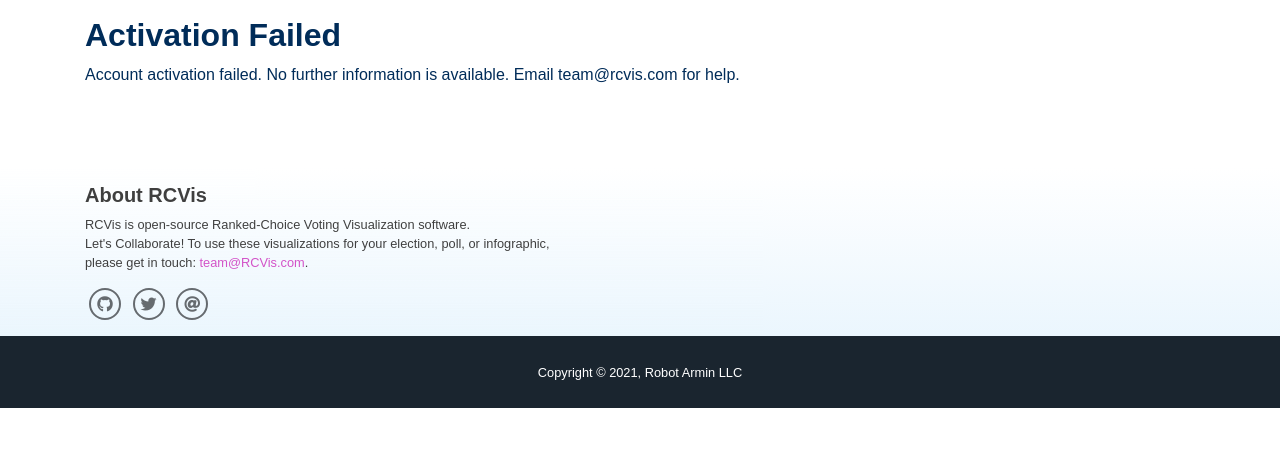
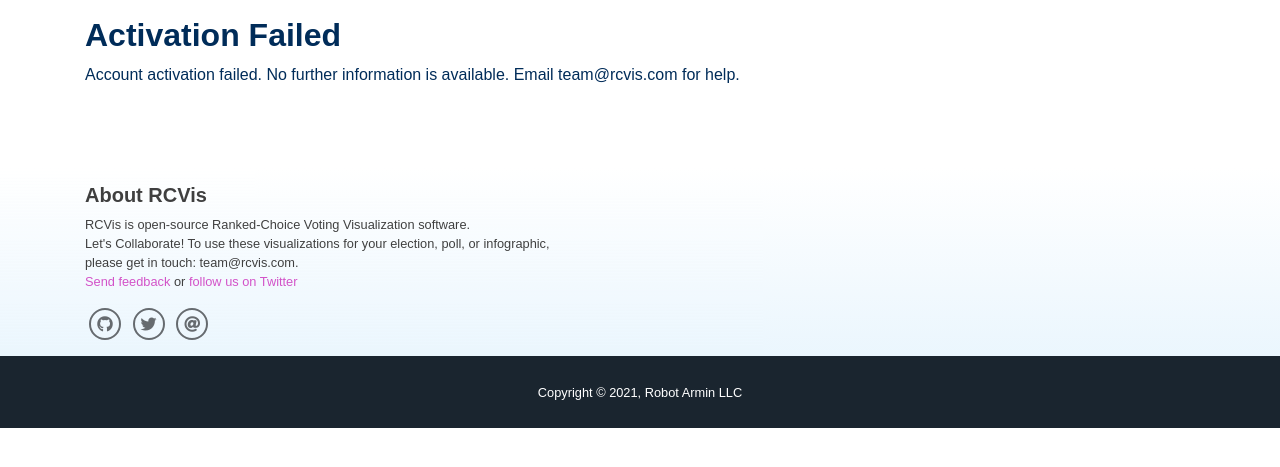
Before and after one commit to artoonie/rcvis, a Django app: template templates/django_registration/activation_failed.html in a window 1280 px wide. Shown: the part 58-525 px from the top of the page. Run offline with Django 3.2, Linux system fonts and the light colour scheme; the template is opened without the code that fills it, so the values that code supplies are empty; some libraries are stand-ins or nearby versions.

Commit message:
Add feedback and update favicons

```diff
--- a/templates/visualizer/base.html
+++ b/templates/visualizer/base.html
@@ -34,12 +34,16 @@
       <h5 class="mb-2">About RCVis</h5>
       <p class="mb-0">RCVis is open-source Ranked-Choice Voting Visualization software.
       <p class="mb-0">Let's Collaborate! To use these visualizations for your election, poll, or infographic,<br/>
-                      please get in touch: <a href="mailto:team@rcvis.com">team@RCVis.com</a>.</p>
+                      please get in touch: team@rcvis.com.</p>
+      <p class="mb-0">
+        <a href="https://docs.google.com/forms/d/e/1FAIpQLSdwMw6xYNyxbZiEtuB0G9F7avQhkLY_jmlXjNOBPA01qR4y3g/viewform?usp=sf_link" target="_blank">Send feedback</a> or
+        <a href="https://twitter.com/rcvisdotcom">follow us on Twitter</a>
+      </p>
       <p class="mt-3 mb-0">
         <a class="btn btn-outline-dark btn-social mx-1" href="https://github.com/artoonie/rcvis">
           <i class="fab fa-fw fa-github"></i>
         </a>
-        <a class="btn btn-outline-dark btn-social mx-1" href="https://twitter.com/ArminSamii">
+        <a class="btn btn-outline-dark btn-social mx-1" href="https://twitter.com/rcvisdotcom">
           <i class="fab fa-fw fa-twitter"></i>
         </a>
         <a class="btn btn-outline-dark btn-social mx-1" href="mailto:team@rcvis.com">
--- a/templates/visualizer/common-header.html
+++ b/templates/visualizer/common-header.html
@@ -15,7 +15,15 @@ gtag('config', 'UA-151309356-1');
 <meta name="viewport" content="width=device-width, initial-scale=1, shrink-to-fit=no">
 <meta name="author" content="Armin Samii">
 
-<link rel="shortcut icon" type="image/png" href="{% static 'visualizer/favicon.ico' %}"/>
+<link rel="apple-touch-icon" sizes="180x180" href="{% static 'visualizer/favicons/apple-touch-icon.png' %}">
+<link rel="icon" type="image/png" sizes="32x32" href="{% static 'visualizer/favicons/favicon-32x32.png' %}">
+<link rel="icon" type="image/png" sizes="16x16" href="{% static 'visualizer/favicons/favicon-16x16.png' %}">
+<link rel="manifest" href="{% static 'visualizer/favicons/site.webmanifest' %}">
+<link rel="mask-icon" href="{% static 'visualizer/favicons/safari-pinned-tab.svg' %}" color="#5bbad5">
+<link rel="shortcut icon" href="{% static 'visualizer/favicons/favicon.ico' %}">
+<meta name="msapplication-TileColor" content="#da532c">
+<meta name="msapplication-config" content="{% static 'visualizer/favicons/browserconfig.xml' %}">
+<meta name="theme-color" content="#ffffff">
 
 {% compress css file %}
 <link href="{% static 'visualizer/freelancer-purged.css' %}" rel="stylesheet">
--- a/templates/visualizer/visualize-ballotpedia.html
+++ b/templates/visualizer/visualize-ballotpedia.html
@@ -40,6 +40,9 @@
       <a href="{% url 'visualize' config.slug %}" target="_blank">
         <img src="{% static 'visualizer/logo-white.png' %}" width="100px"/>
       </a>
+      <div class="sendfeedback">
+        <a href="https://docs.google.com/forms/d/e/1FAIpQLSdwMw6xYNyxbZiEtuB0G9F7avQhkLY_jmlXjNOBPA01qR4y3g/viewform?usp=sf_link" target="_blank">Send Feedback</a>
+      </div>
     </div>
   </div>
 
--- a/templates/visualizer/visualize-embedded.html
+++ b/templates/visualizer/visualize-embedded.html
@@ -33,6 +33,9 @@
       <a href="{% url 'visualize' config.slug %}" target="_blank">
         <img src="{% static 'visualizer/logo-white.png' %}" width="100px"/>
       </a>
+      <div class="sendfeedback">
+        <a href="https://docs.google.com/forms/d/e/1FAIpQLSdwMw6xYNyxbZiEtuB0G9F7avQhkLY_jmlXjNOBPA01qR4y3g/viewform?usp=sf_link" target="_blank">Send Feedback</a>
+      </div>
     </div>
   </div>
 
```
Also changed, not shown: static/visualizer/favicons/browserconfig.xml (added, +9 -0 lines), static/visualizer/visualize-common.css (+8 -1 lines), static/visualizer/favicon.ico (deleted), static/visualizer/favicons/android-chrome-192x192.png (added), static/visualizer/favicons/android-chrome-256x256.png (added), static/visualizer/favicons/apple-touch-icon.png (added), static/visualizer/favicons/favicon-16x16.png (added), static/visualizer/favicons/favicon-32x32.png (added), static/visualizer/favicons/favicon.ico (added), static/visualizer/favicons/mstile-150x150.png (added), static/visualizer/favicons/safari-pinned-tab.svg (added), static/visualizer/favicons/site.webmanifest (added).
